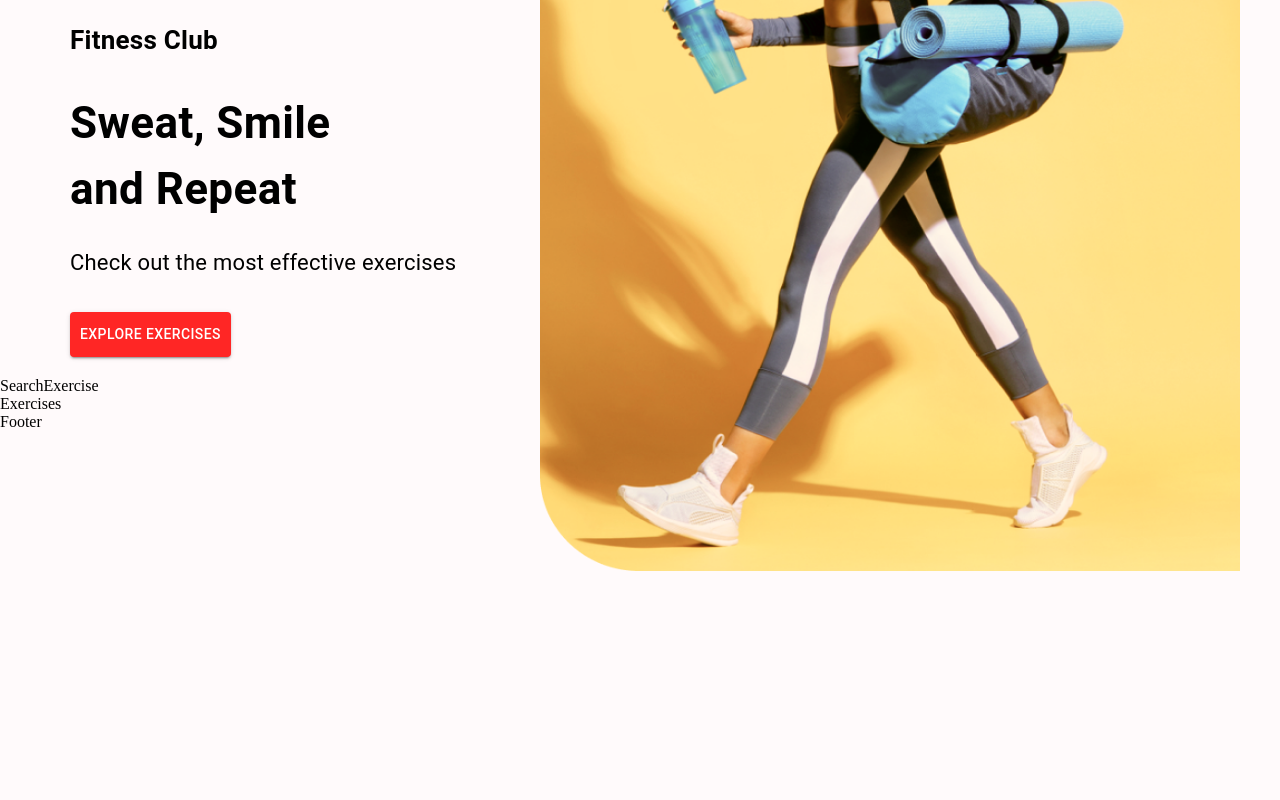
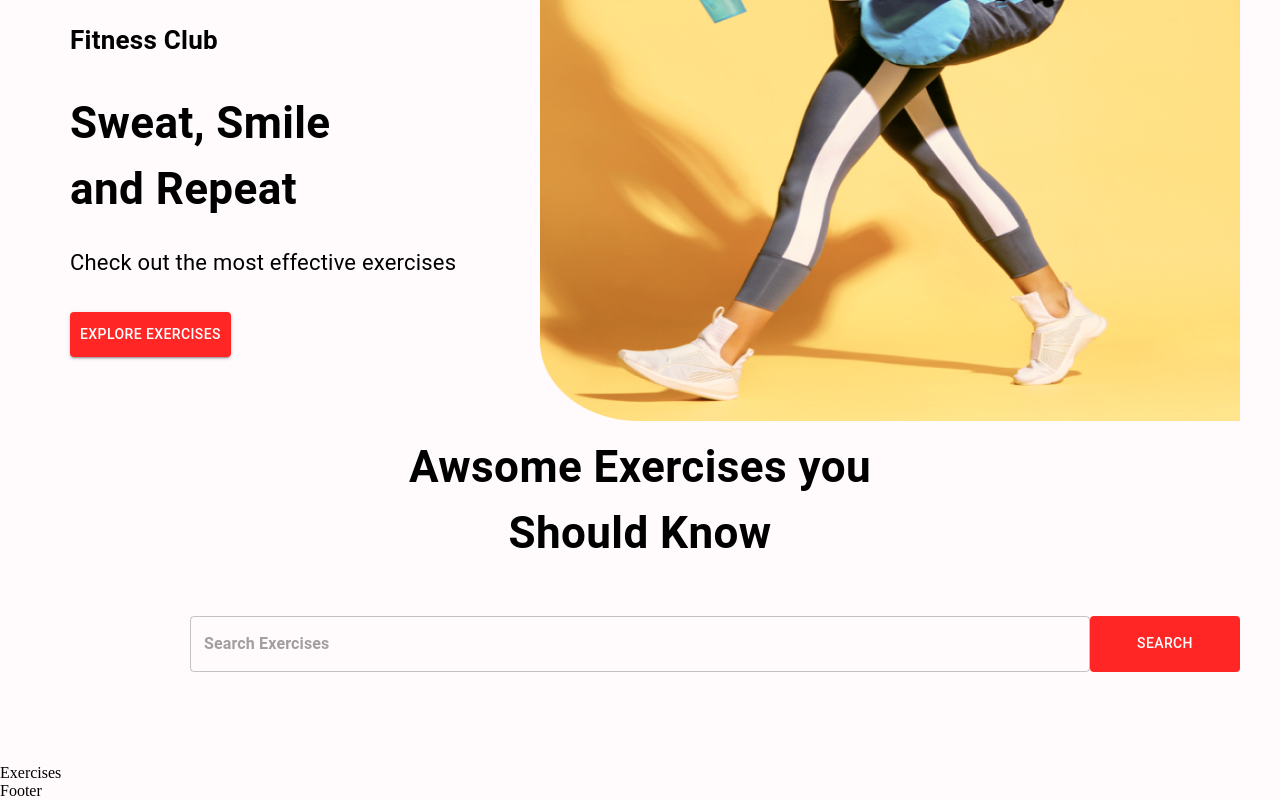
Before and after one commit to AzharUddinSheikh/gym_exercise, a React (Create React App) app: page / in a window 1280 px wide. Shown: the part 295-1095 px from the top of the page. Before the commit the page ends 866 px from the top, so only its background shows below. Built offline with nearby package versions, Linux system fonts and the light colour scheme.

Commit message:
Input field and button styling and placement

```diff
--- a/src/App.css
+++ b/src/App.css
@@ -58,7 +58,7 @@ body {
     right: 40px;
     top: 0px;
     width: 700px;
-    height: 900px;
+    height: 750px;
     margin-top: -330px;
 
 }
--- a/src/components/HeroBanner.js
+++ b/src/components/HeroBanner.js
@@ -1,5 +1,5 @@
 import React from 'react'
-import { Stack, Box, Typography, Button } from '@mui/material';
+import { Box, Typography, Button } from '@mui/material';
 import HeroBannerImage from '../assets/images/banner.png';
 
 
@@ -33,7 +33,7 @@ const HeroBanner = () => {
             color='error'
             sx={{backgroundColor:'#ff2625', padding:'10px'}}>
               Explore Exercises
-            </Button>
+          </Button>
 
           <Typography
             fontWeight={600}
--- a/src/components/SearchExercise.js
+++ b/src/components/SearchExercise.js
@@ -1,8 +1,44 @@
+import { Box, Button, TextField, Typography, Stack } from '@mui/material'
 import React from 'react'
+
 
 const SearchExercise = () => {
   return (
-    <div>SearchExercise</div>
+    <Stack mt='37px' p='20px' alignItems='center' justifyContent='center'>
+      <Typography
+        fontWeight={700}
+        sx={{fontSize : {lg : '44px', xs: '30px'}}}
+        mb='50px' textAlign='center'>
+        Awsome Exercises you <br /> Should Know
+      </Typography>
+      <Box position='relative' mb='72px'>
+
+        <TextField
+          heigth='76px'
+          value=''
+          onChange={(e) => {}}
+          placeholder='Search Exercises'
+          type='text'
+          sx ={{
+              input:{fontWeight:'700', border:'none', borderRadius:'4px'},
+              width: {lg:'900px', xs:'350px'},
+              backgroundColour:'#fff',
+              borderRadius: '40px'}}
+          />
+
+          <Button
+            className='search-btn'
+            sx={{
+                backgroundColor:'#ff2625',
+                color:'#fff',
+                textTransform:'none',
+                width:{lg:'150px', xs:'14px'},
+                height:'56px',
+                position:'absolute'}}>
+            SEARCH
+          </Button>
+      </Box>
+    </Stack>
   )
 }
 
```
